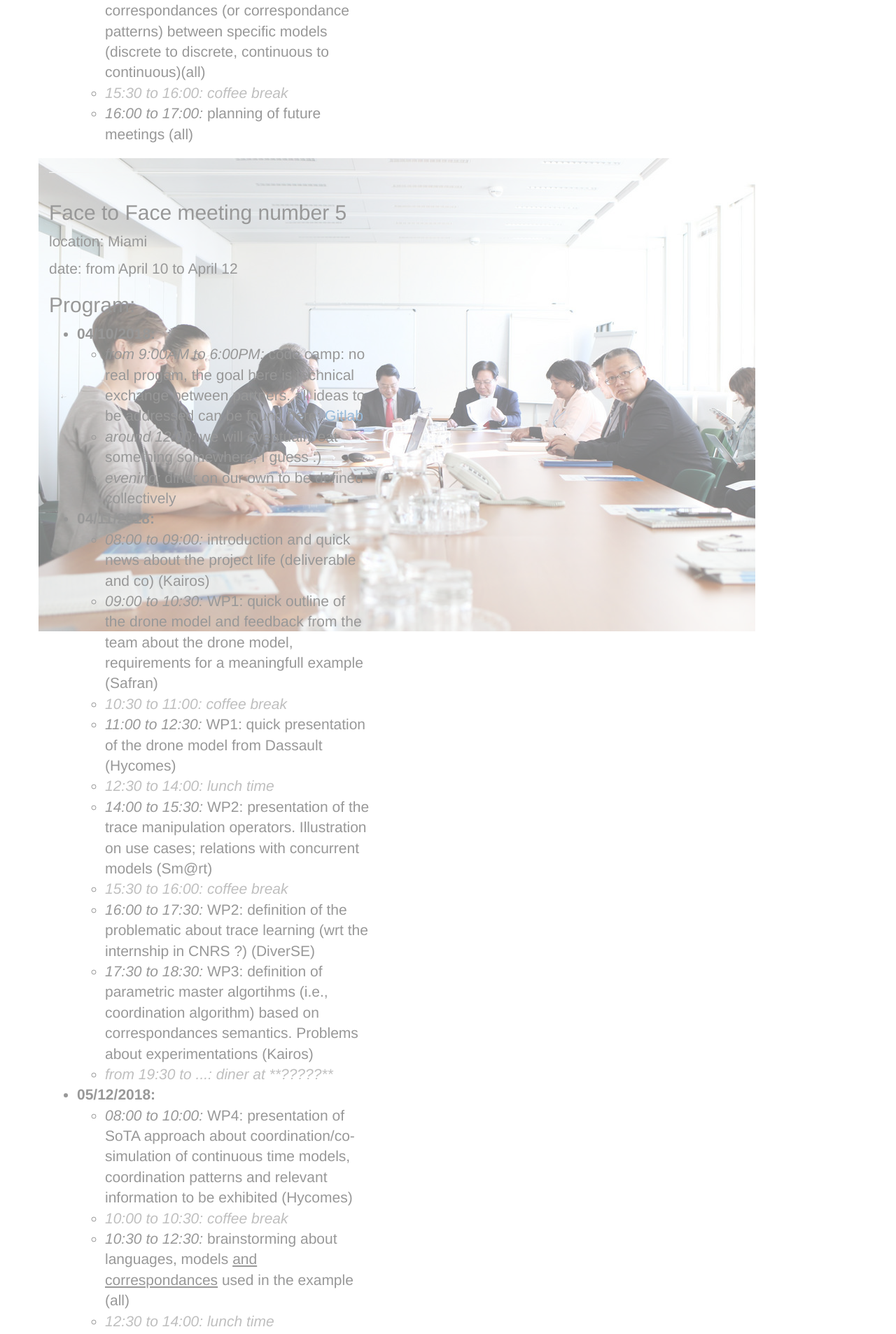
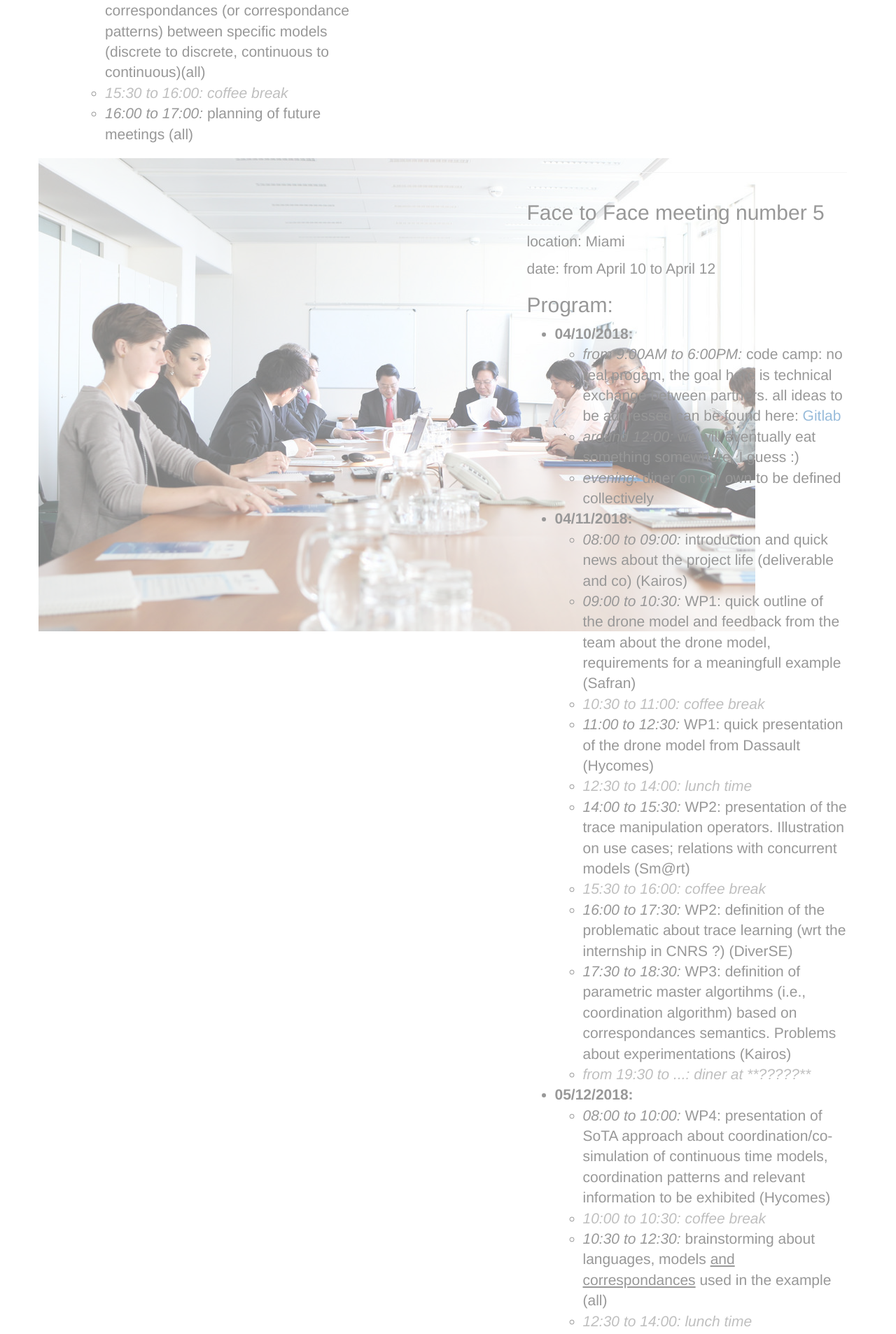
Before and after one commit to gemoc/glose, a Jekyll site: the page built from technicalMeeting.md, in a window 1280 px wide. Shown: the part 1818-3724 px from the top of the page at 70% size. Built offline with Jekyll 4.4.1, drawn with Linux system fonts in a browser that asks for light colours; nearby versions of some CDN libraries; library files that are not in the unit come from our copies.

Commit message:
formatting

```diff
--- a/_includes/tmagenda.html
+++ b/_includes/tmagenda.html
@@ -14,8 +14,6 @@
     }
 </style>
 {% for tm in site.tm %}
-    <div class="content-section-a">
-        <div class="container">
 <style type="text/css">
 {% assign fileName = tm.path | remove: '_tm/'| remove: '.md' %}
     .style{{fileName}} {
@@ -24,6 +22,10 @@
         opacity: 0.5;
     }
 </style>
+ {% capture thecycle %}{% cycle 'odd', 'even' %}{% endcapture %}
+    {% if thecycle == 'odd' %}
+    <div class="content-section-a">
+        <div class="container">
             <div class="row style{{fileName}}">
                 <div class="col-lg-5 col-sm-6 fullOpaque">
                     <hr class="section-heading-spacer">
@@ -36,5 +38,22 @@
         </div>
         <!-- /.container -->
     </div>
+     <!-- /.content-section-a -->
+    {% else %}
+     <div class="content-section-b">
+        <div class="container">
+            <div class="row style{{fileName}}">
+                <div class="col-lg-5 col-lg-offset-1 col-sm-push-6  col-sm-6 fullOpaque">
+                    <hr class="section-heading-spacer">
+                    <div class="clearfix"></div>
+                    <h2 id="{{tm.title}}" class="section-heading">{{ tm.title }}</h2>
+                    <div class="lead">{{ tm.content }}</div>
+                </div>
+            </div>
+
+        </div>
+        <!-- /.container -->
+    </div>
+    {% endif %}
 {% endfor %}
 </section>
```
Lines whose indentation alone changed are shown as unchanged.
